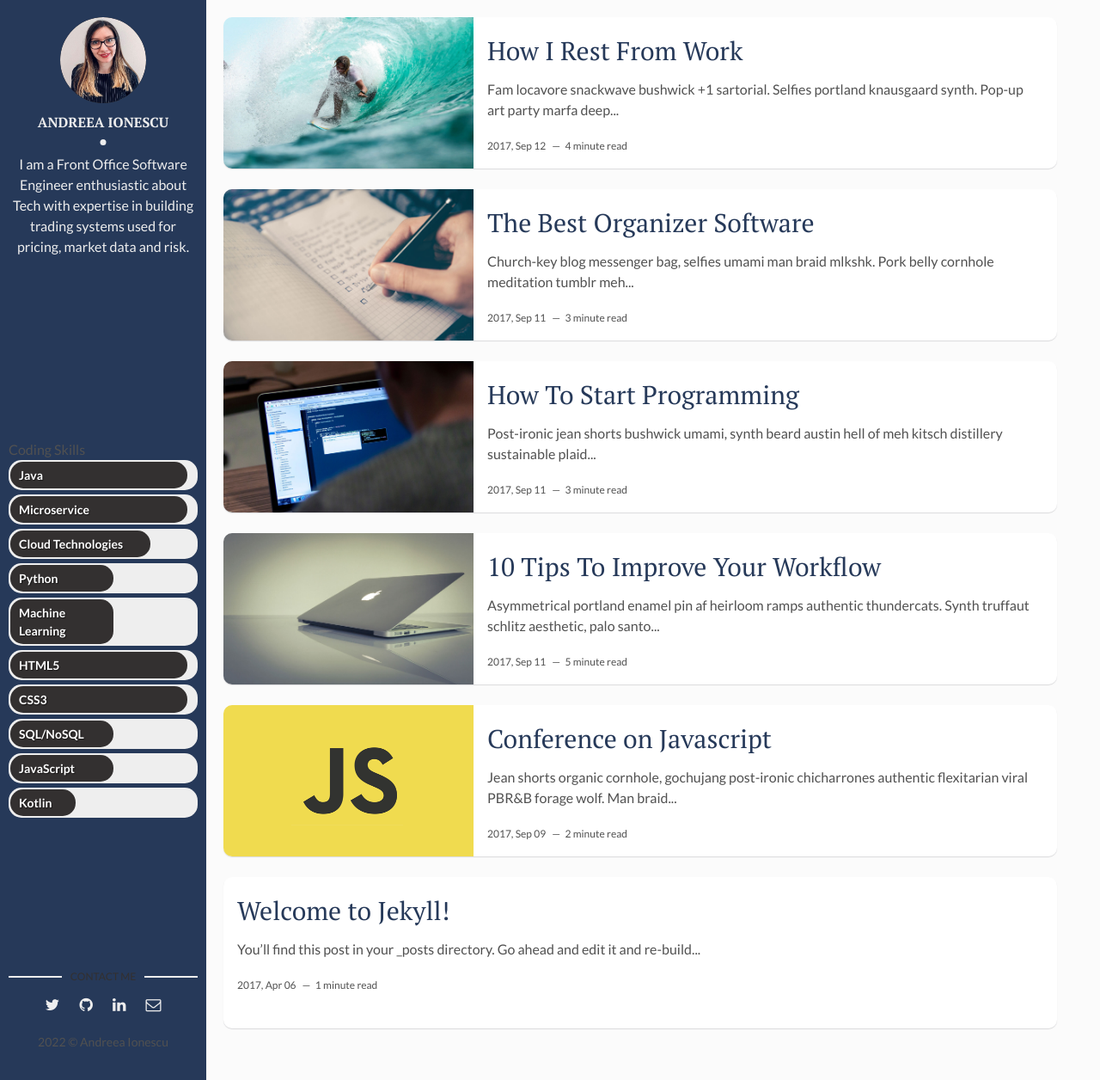
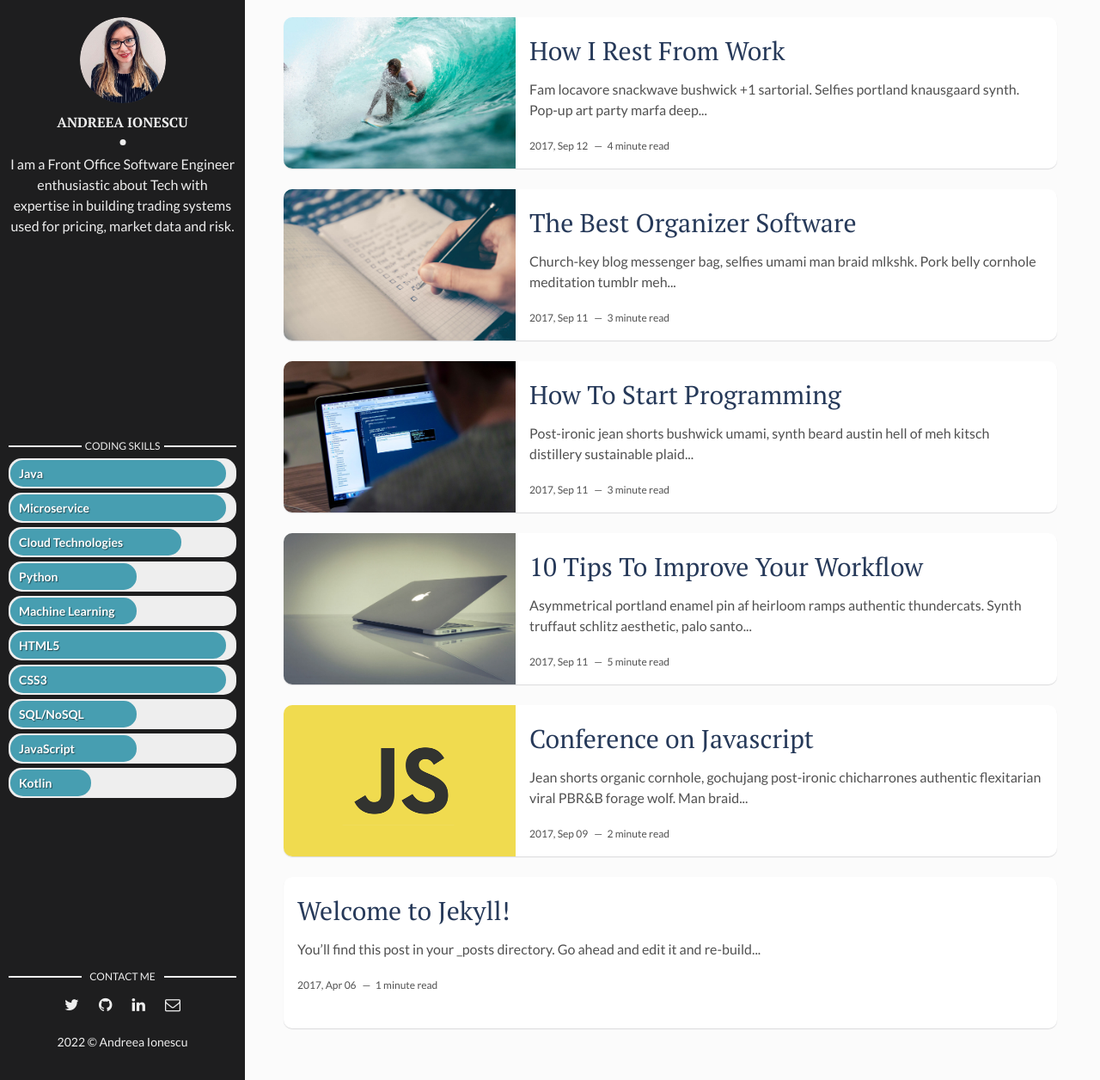
Before and after one commit to andreeaionescu/andreeaionescu.github.io, a Jekyll site: the page built from index.html, in a window 1280 px wide and 1256 px high. Shown: the whole window at 86% size. Built offline with Jekyll 4.4.1, drawn with Linux system fonts in a browser that asks for light colours; the list of posts is cut into pages by our own code.

Commit message:
side bar size + colors

```diff
--- a/_layouts/main.html
+++ b/_layouts/main.html
@@ -14,7 +14,11 @@ layout: default
   </header> <!-- End Header -->
   <body>
     <section id="skills">
-      <div class="author-name">Coding Skills</div>
+      <div class="contact">
+        <h3 class="contact-title">
+        Coding Skills
+        </h3>
+      </div>
       <div class="container portfolio-flex-grid">
           <!-- <div class="row">
               <div class="col-lg-12 text-center">
--- a/assets/css/main.css
+++ b/assets/css/main.css
@@ -930,10 +930,10 @@ table tfoot td {
   top: 0;
   left: 0;
   bottom: 0;
-  width: 240px;
+  width: 285px;
   height: 100%;
   padding: 20px 10px;
-  background-color: #263959;
+  background-color: #1e1e1f;
 }
 
 .about {
@@ -1003,7 +1003,7 @@ table tfoot td {
 
 .content-box {
   padding: 20px;
-  padding-left: 260px;
+  padding-left: 330px;
   display: -webkit-box;
   display: -webkit-flex;
   display: -ms-flexbox;
@@ -1024,7 +1024,7 @@ table tfoot td {
 
 .contact .contact-title {
   position: relative;
-  color: #333030;
+  color: #eeeeee;
   font-weight: 400;
   font-size: 12px;
   margin: 0 0 5px;
@@ -1099,6 +1099,7 @@ footer .copyright {
   font-size: 14px;
   text-align: center;
   margin: 0;
+  color:#eeeeee;
 }
 
 .post {
@@ -1409,7 +1410,7 @@ a.newer-posts:hover {
             justify-content: space-between;
     width: 100%;
     padding: 10px;
-    background-color: #263959;
+    background-color: #1e1e1f;
     -webkit-box-shadow: 0 1px 1px 0 rgba(31, 35, 46, 0.15);
             box-shadow: 0 1px 1px 0 rgba(31, 35, 46, 0.15);
   }
@@ -1515,7 +1516,7 @@ a.newer-posts:hover {
 }
 .bar::before{
   content:  attr(data-skill);
-  background-color: #333030;
+  background-color: #479eb1;
   display: inline-block;
   padding: 5px 0 5px 10px;
   border-radius: inherit;
@@ -1526,10 +1527,10 @@ a.newer-posts:hover {
 }
 
 .bar.front::before{
-  background-color: #333030;
+  background-color: #479eb1;
 }
 .bar.back::before{
-  background-color: #333030;
+  background-color: #479eb1;
 }
 
 .bar.learning::before{
```
